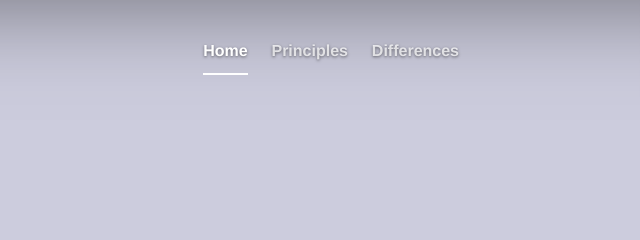
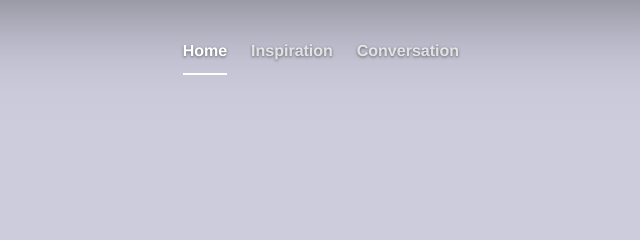
Before and after one commit to wrabbit23/notpolitics, a plain HTML site: page index.html in a window 1280 px wide. Shown: the top 240 px of the page, 501-1141 px from the left. Drawn offline with Linux system fonts and the light colour scheme.

Commit message:
link text change

```diff
--- a/index.html
+++ b/index.html
@@ -26,8 +26,8 @@
                   <nav>
                     <ul class="nav masthead-nav">
                       <li class="active"><a href="#">Home</a></li>
-                      <li><a href="#" onClick="return false;">Principles</a></li>
-                      <li><a href="#" onClick="return false;">Differences</a></li>
+                      <li><a href="#" onClick="return false;">Inspiration</a></li>
+                      <li><a href="#" onClick="return false;">Conversation</a></li>
                     </ul>
                   </nav>
                 </div>
```
